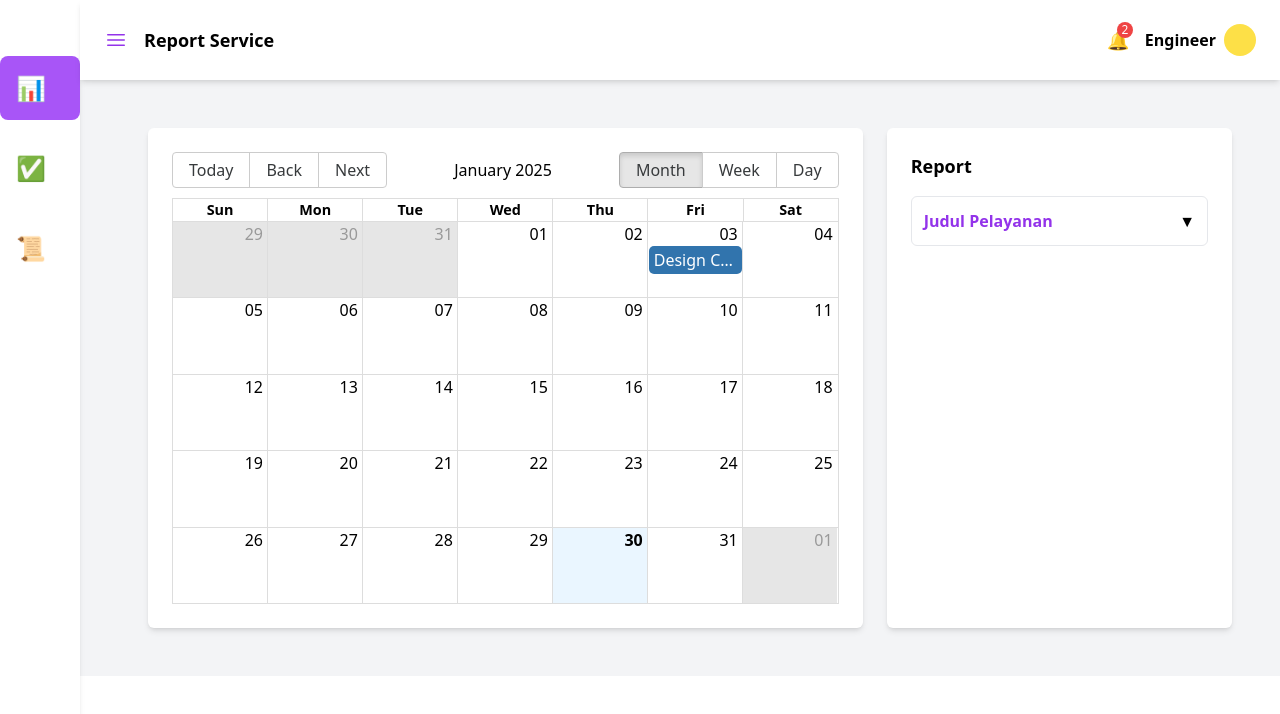
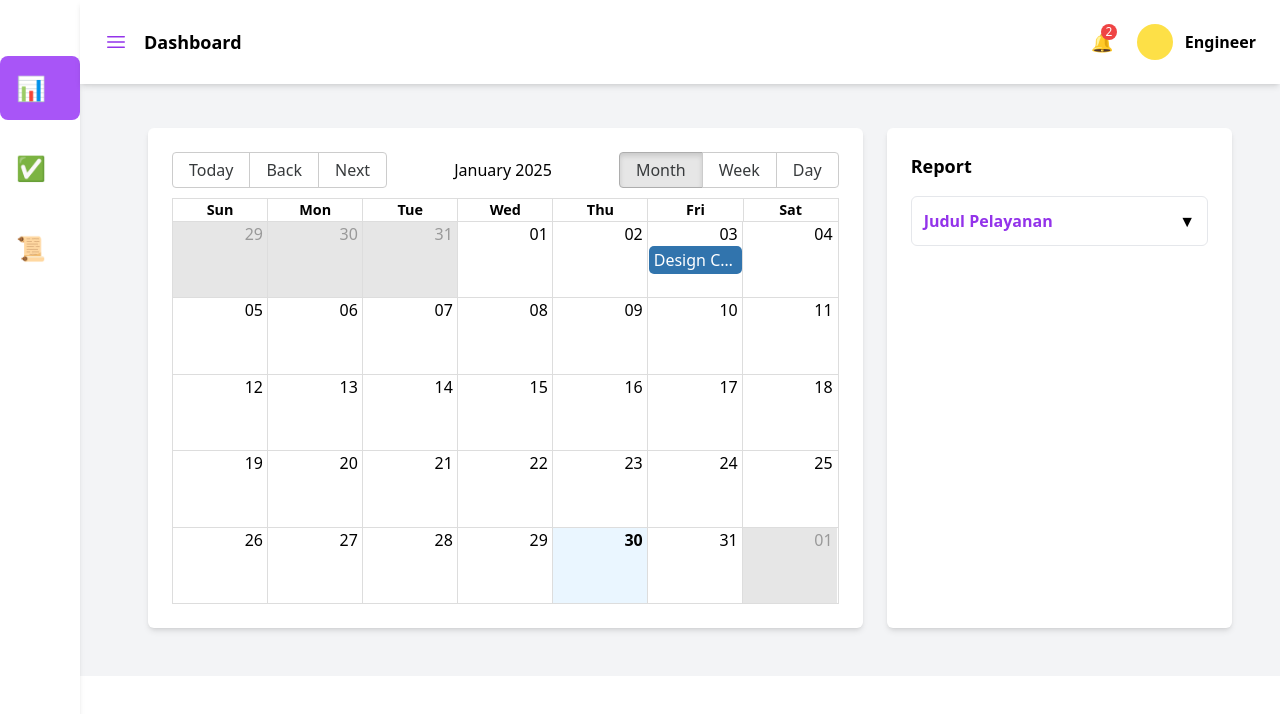
Before and after one commit to NabilaSivana/reporting-project, a React (Vite) app: page / in a window 1280 px wide. Shown: the top 714 px of the page. Built offline with nearby package versions, Linux system fonts and the light colour scheme.

Commit message:
Update HeaderTemp.jsx

```diff
--- a/src/components/HeaderTemp.jsx
+++ b/src/components/HeaderTemp.jsx
@@ -1,32 +1,74 @@
+import { useState } from "react";
 import { Bars3Icon } from "@heroicons/react/24/outline";
+import { useNavigate, useLocation } from "react-router-dom";
 
 const Header = ({ isSidebarOpen, toggleSidebar }) => {
+  const navigate = useNavigate();
+  const location = useLocation();
+  const [showLogout, setShowLogout] = useState(false);
+
+  // Menentukan nama halaman berdasarkan path URL
+  const getPageName = () => {
+    const path = location.pathname.replace("/", "");
+    return path.charAt(0).toUpperCase() + path.slice(1) || "Dashboard";
+  };
+
+  // Fungsi Logout
+  const handleLogout = () => {
+    localStorage.removeItem("userToken"); // Contoh jika pakai localStorage
+    navigate("/login");
+  };
+
   return (
     <header
       className={`bg-white shadow-md p-6 flex justify-between items-center fixed top-0 left-0 right-0 z-50 transition-all duration-300 ${
         isSidebarOpen ? "md:ml-64" : "md:ml-20"
       }`}
     >
+      {/* Bagian Kiri: Menu & Nama Halaman */}
       <div className="flex items-center space-x-4">
-        {/* Tombol ☰ tetap ada di semua ukuran */}
         <button
           onClick={toggleSidebar}
           className="text-purple-600 focus:outline-none"
         >
           <Bars3Icon className="w-6 h-6" />
         </button>
-        <h1 className="text-lg font-semibold">Report Service</h1>
+        <h1 className="text-lg font-semibold">{getPageName()}</h1>
       </div>
-      <div className="flex items-center space-x-4">
+
+      {/* Bagian Kanan: Notifikasi & Profil */}
+      <div className="flex items-center space-x-6">
+        {/* Notifikasi */}
         <div className="relative">
           <span className="text-lg">🔔</span>
           <span className="absolute -top-1 -right-1 bg-red-500 text-white text-xs w-4 h-4 rounded-full flex items-center justify-center">
             2
           </span>
         </div>
-        <div className="flex items-center space-x-2">
-          <span className="font-semibold">Engineer</span>
-          <div className="bg-yellow-300 w-8 h-8 rounded-full"></div>
+
+        {/* Profil */}
+        <div className="relative">
+          <button
+            className="flex items-center space-x-3"
+            onClick={() => setShowLogout(!showLogout)}
+          >
+            {/* Lingkaran Foto Profil */}
+            <div className="bg-yellow-300 w-9 h-9 rounded-full"></div>
+            {/* Nama Profil (Sekarang ada di kanan) */}
+            <span className="font-semibold">Engineer</span>
+          </button>
+
+          {/* Pop-up Logout */}
+          {showLogout && (
+            <div className="absolute right-0 mt-2 w-40 bg-white border rounded-lg shadow-lg">
+              <button
+                className="block w-full px-4 py-2 text-left text-gray-700 hover:bg-gray-200"
+                onClick={handleLogout}
+              >
+                Logout
+              </button>
+            </div>
+          )}
         </div>
       </div>
     </header>
```
